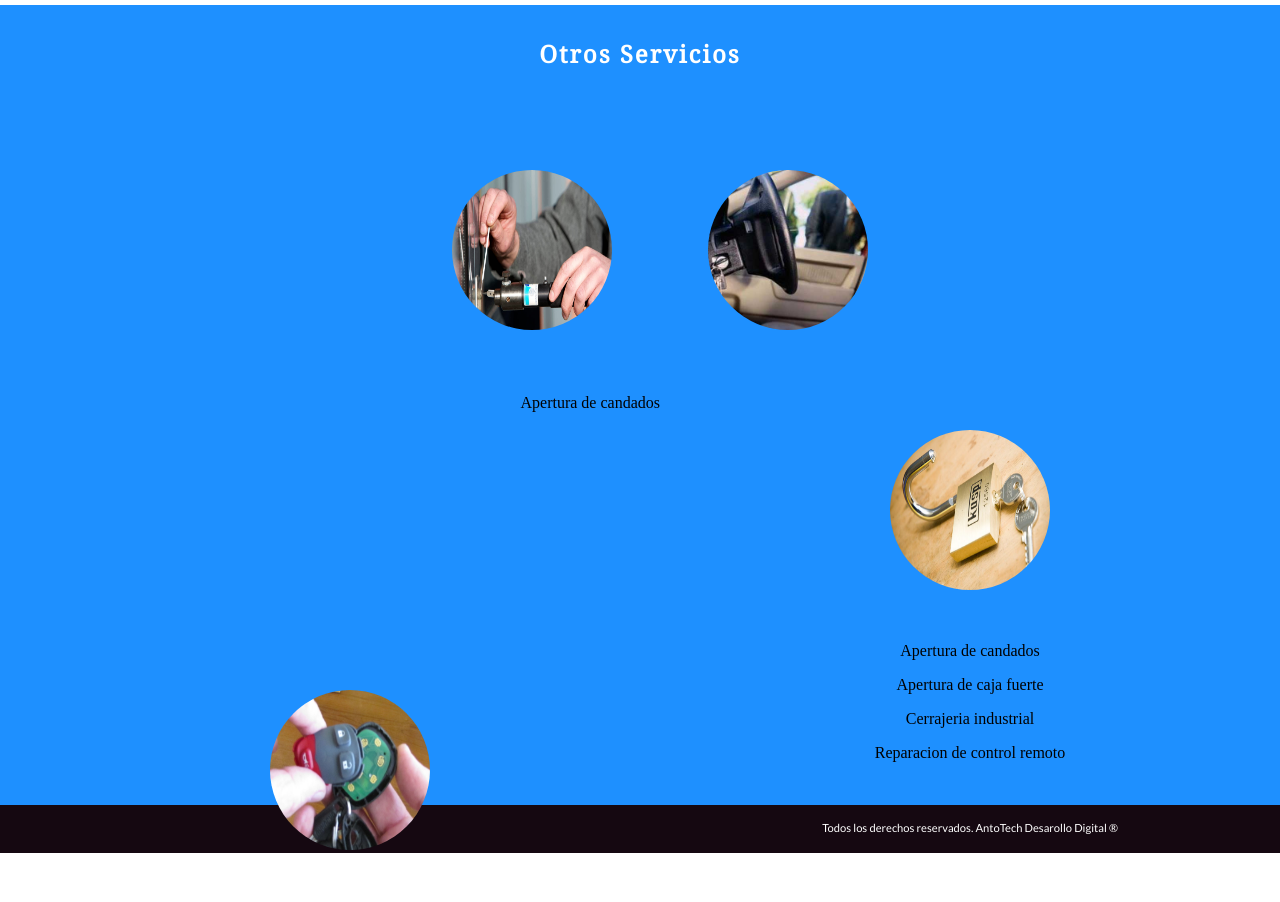
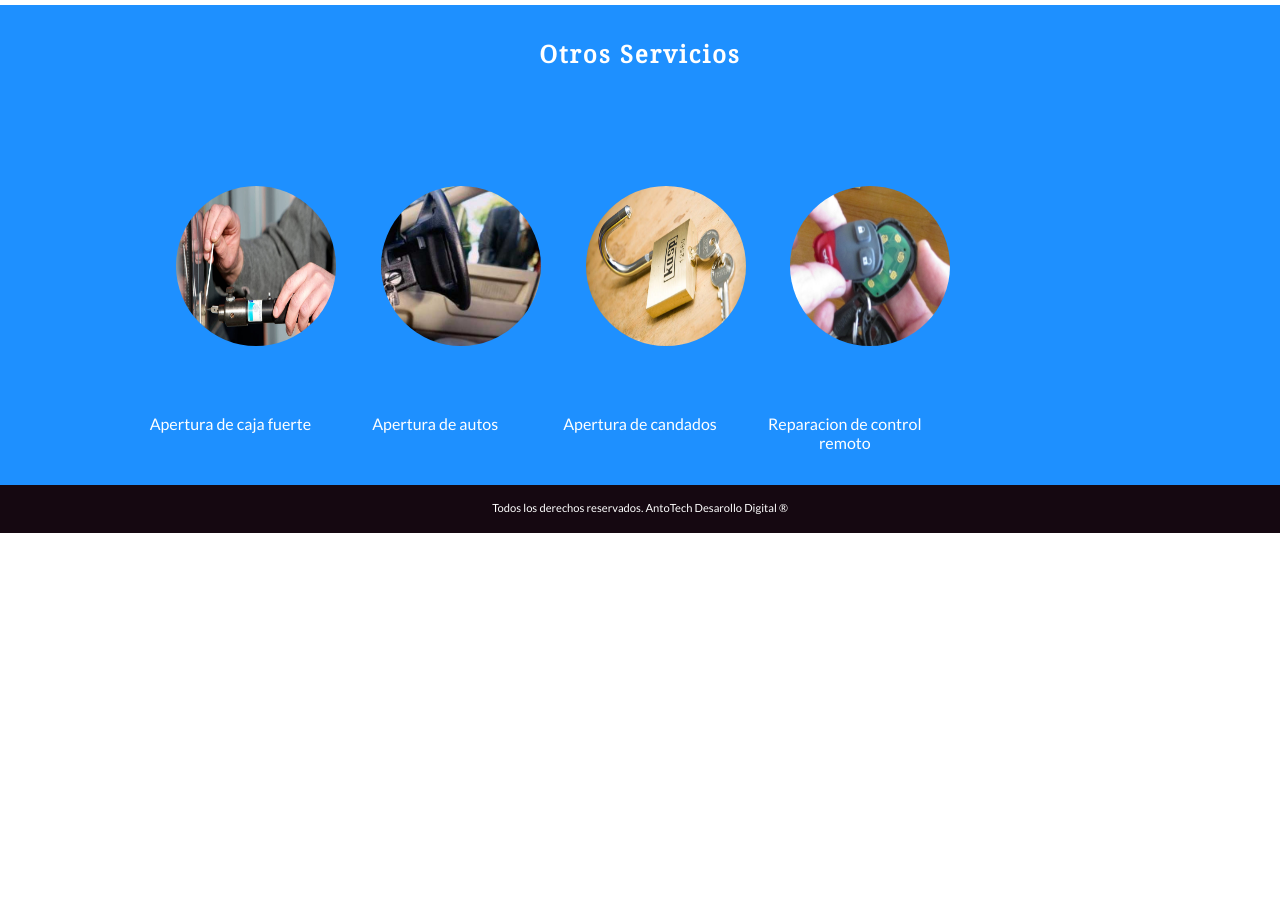
Before and after one commit to guer0157/webCer, a plain HTML site: page index.html in a window 1280 px wide. Shown: the part 1580-2482 px from the top of the page. After the commit the page ends 2113 px from the top, so only its background shows below. Drawn offline with Linux system fonts and the light colour scheme.

Commit message:
main
main

```diff
--- a/css/tablero.css
+++ b/css/tablero.css
@@ -205,45 +205,37 @@ img.valImg{
     text-align: center;
 }
 #other{
-    height: 50rem;
+    height: 30rem;
+    text-align: center;
 }
-
-#otros, li.pOtro{
+.ulO{
+    display: inline-block;
+    padding-left: 0;
+}
+#otros, p.pOtro{
    color: white;
 
 }
 #otros{
     padding: 2rem;
 }
-p.vText, li.pOtro {
+p.vText, p.pOtro {
    font-family: "Lato", sans-serif;
 }
-li.pOtro{
-    width: 15%;
-    list-style: none;
-    text-align: center;
-    float: left;
-    margin: 1rem 3rem;
-    }
+
 .addServ{
-    width: 50%;
+    width: 20%;
     float: left;
     list-style: none;
 }
-#align{
-    display: flex;
-    flex-direction: column;
-    align-items: flex-end;
-}
+
 .imgServ{
     border-radius: 50%;
     width: 10rem;
     height: 10rem;
     margin: 3rem;
 }
-#lockedOut{
-    text-align: left;
-}
+
 /*Footer*/
 #footer{
     background-color: #150811;
--- a/index.html
+++ b/index.html
@@ -83,22 +83,15 @@
     <section id="sec4">
         <div id="other">
            <h2 id="otros">Otros Servicios</h2>
-           <ul>
-               <li class="addServ" id="cajaFuerte"><div id="align"><img class="imgServ" src="img/cajFuerte.jpg" alt=""><p class="pOtro">Apertura de candados</p></div></li>
-               <li class="addServ" id="lockedOut"><img class="imgServ" src="img/car-locked-out.jpg" alt=""></li>
-               <li class="addServ" id="lockKey"><img class="imgServ" src="img/lockNKey.jpg" alt=""></li>
-               <li class="addServ" id="remote"><img class="imgServ" src="img/remotecon.jpg" alt=""></li>
+           <ul class="ulO">
+               <li class="addServ" id="cajaFuerte"><div id="align"><img class="imgServ" src="img/cajFuerte.jpg" alt=""><p class="pOtro">Apertura de caja fuerte</p></div></li>
+               <li class="addServ" id="lockedOut"><div id="align"><img class="imgServ" src="img/car-locked-out.jpg" alt=""><p class="pOtro">Apertura de autos</p></div></li>
+               <li class="addServ" id="lockKey"><div id="align"><img class="imgServ" src="img/lockNKey.jpg" alt=""><p class="pOtro">Apertura de candados</p></div></li>
+               <li class="addServ" id="remote"><div id="align"><img class="imgServ" src="img/remotecon.jpg" alt=""><p class="pOtro">Reparacion de control remoto</p></div></li>
            </ul>
-<!--           <ul id="ulOtro">-->
-            <p class="pOtro">Apertura de candados</p>
-            <p class="pOtro">Apertura de caja fuerte</p>
-            <p class="pOtro">Cerrajeria industrial</p>
-            <p class="pOtro">Reparacion de control remoto</p>
-<!--
-            <li class="pOtro">Cambio de combinacion para candados</li>
-            <li class="pOtro">Venta de llaveros</li>
--->
-<!--            </ul>-->
+
+
+
         </div>
     </section>
 <footer>
```
Also changed, not shown: contacto.html (added).
